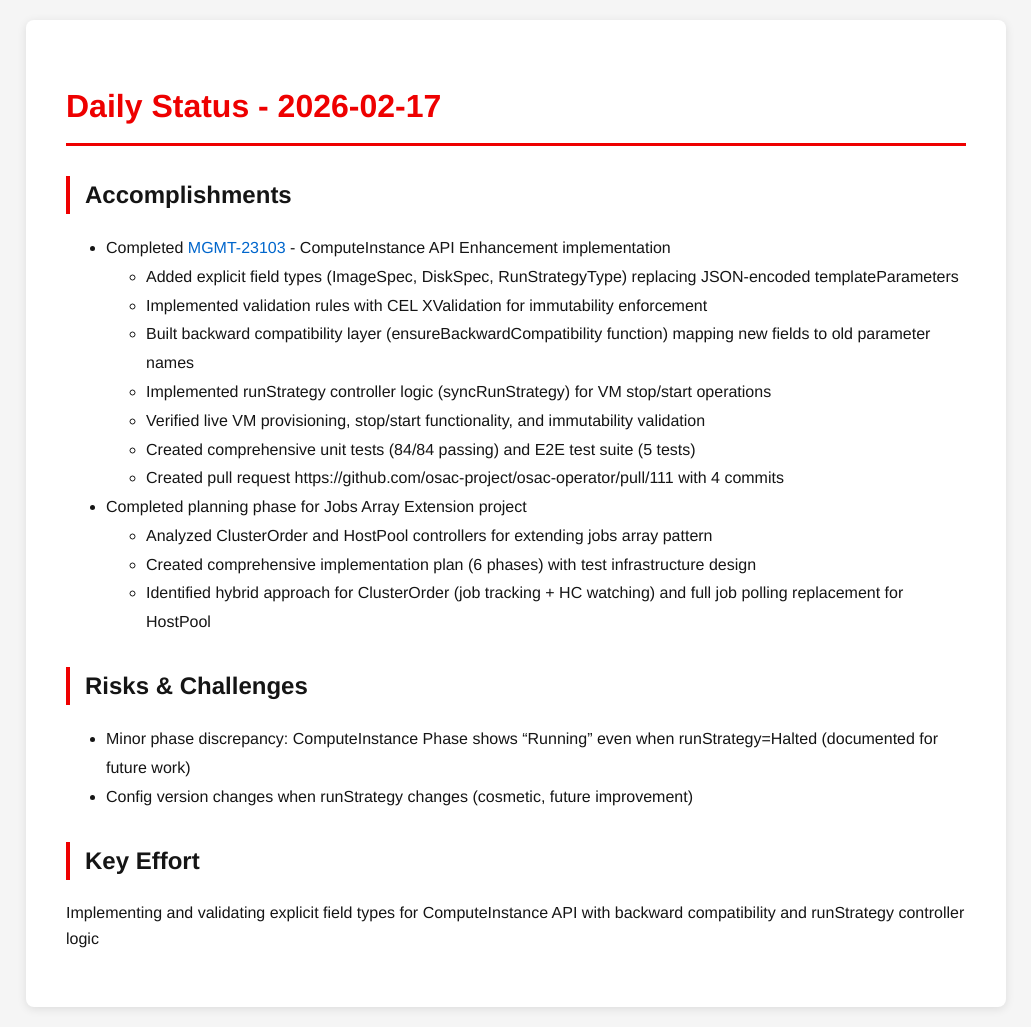
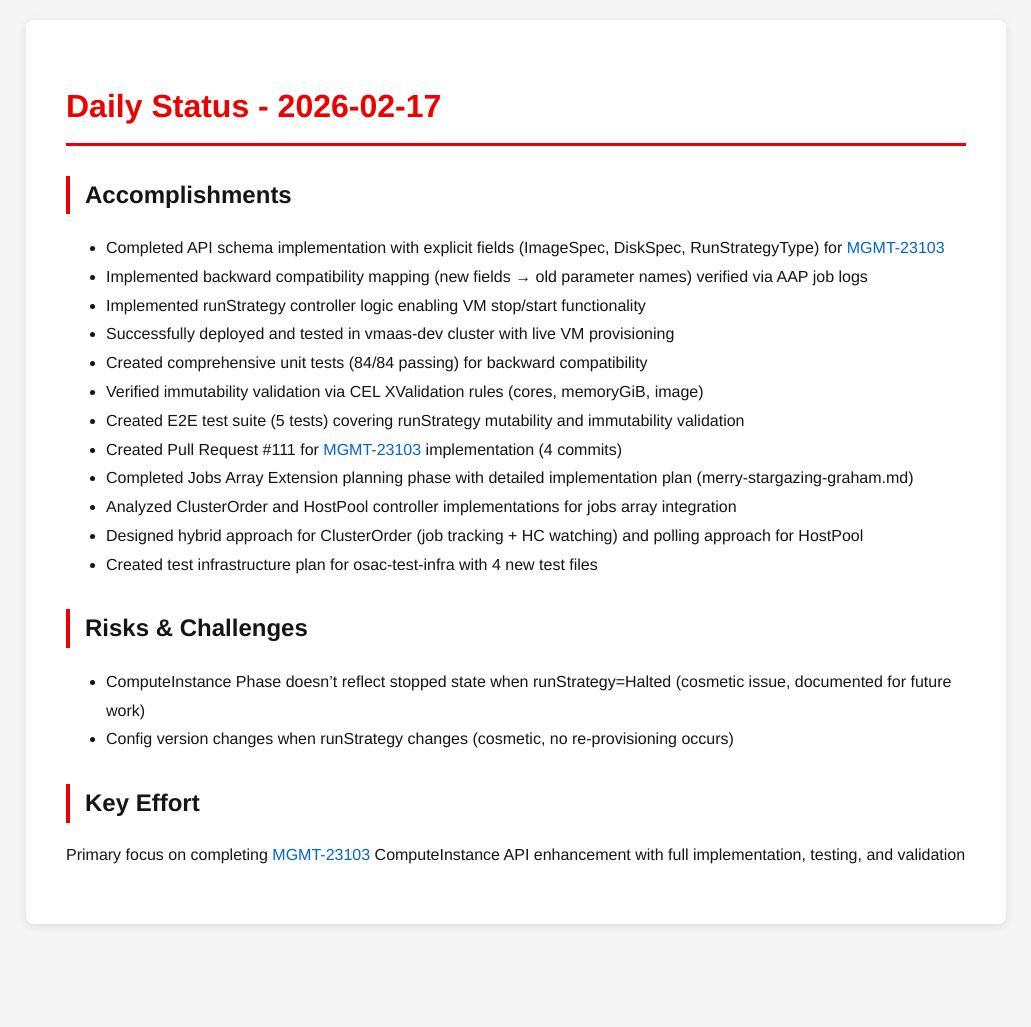
Before and after one commit to tzvatot/daily-status, a Jekyll site: the page built from 2026-02-17.md, in a window 1280 px wide. Shown: the whole page, without its empty margins (124-1155 px from the left). Built offline with Jekyll 4.4.1, drawn with Linux system fonts in a browser that asks for light colours; after the commit the page ends 944 px from its top, so only the background shows below that.

Commit message:
Daily status update - 2026-02-17

```diff
--- a/2026-02-17.md
+++ b/2026-02-17.md
@@ -7,22 +7,22 @@ date: 2026-02-17
 # Daily Status - 2026-02-17
 
 ## Accomplishments
-- Completed [MGMT-23103](https://issues.redhat.com/browse/MGMT-23103) - ComputeInstance API Enhancement implementation
-  - Added explicit field types (ImageSpec, DiskSpec, RunStrategyType) replacing JSON-encoded templateParameters
-  - Implemented validation rules with CEL XValidation for immutability enforcement
-  - Built backward compatibility layer (ensureBackwardCompatibility function) mapping new fields to old parameter names
-  - Implemented runStrategy controller logic (syncRunStrategy) for VM stop/start operations
-  - Verified live VM provisioning, stop/start functionality, and immutability validation
-  - Created comprehensive unit tests (84/84 passing) and E2E test suite (5 tests)
-  - Created pull request https://github.com/osac-project/osac-operator/pull/111 with 4 commits
-- Completed planning phase for Jobs Array Extension project
-  - Analyzed ClusterOrder and HostPool controllers for extending jobs array pattern
-  - Created comprehensive implementation plan (6 phases) with test infrastructure design
-  - Identified hybrid approach for ClusterOrder (job tracking + HC watching) and full job polling replacement for HostPool
+- Completed API schema implementation with explicit fields (ImageSpec, DiskSpec, RunStrategyType) for [MGMT-23103](https://issues.redhat.com/browse/MGMT-23103)
+- Implemented backward compatibility mapping (new fields → old parameter names) verified via AAP job logs
+- Implemented runStrategy controller logic enabling VM stop/start functionality
+- Successfully deployed and tested in vmaas-dev cluster with live VM provisioning
+- Created comprehensive unit tests (84/84 passing) for backward compatibility
+- Verified immutability validation via CEL XValidation rules (cores, memoryGiB, image)
+- Created E2E test suite (5 tests) covering runStrategy mutability and immutability validation
+- Created Pull Request #111 for [MGMT-23103](https://issues.redhat.com/browse/MGMT-23103) implementation (4 commits)
+- Completed Jobs Array Extension planning phase with detailed implementation plan (merry-stargazing-graham.md)
+- Analyzed ClusterOrder and HostPool controller implementations for jobs array integration
+- Designed hybrid approach for ClusterOrder (job tracking + HC watching) and polling approach for HostPool
+- Created test infrastructure plan for osac-test-infra with 4 new test files
 
 ## Risks & Challenges
-- Minor phase discrepancy: ComputeInstance Phase shows "Running" even when runStrategy=Halted (documented for future work)
-- Config version changes when runStrategy changes (cosmetic, future improvement)
+- ComputeInstance Phase doesn't reflect stopped state when runStrategy=Halted (cosmetic issue, documented for future work)
+- Config version changes when runStrategy changes (cosmetic, no re-provisioning occurs)
 
 ## Key Effort
-Implementing and validating explicit field types for ComputeInstance API with backward compatibility and runStrategy controller logic
+Primary focus on completing [MGMT-23103](https://issues.redhat.com/browse/MGMT-23103) ComputeInstance API enhancement with full implementation, testing, and validation
```
